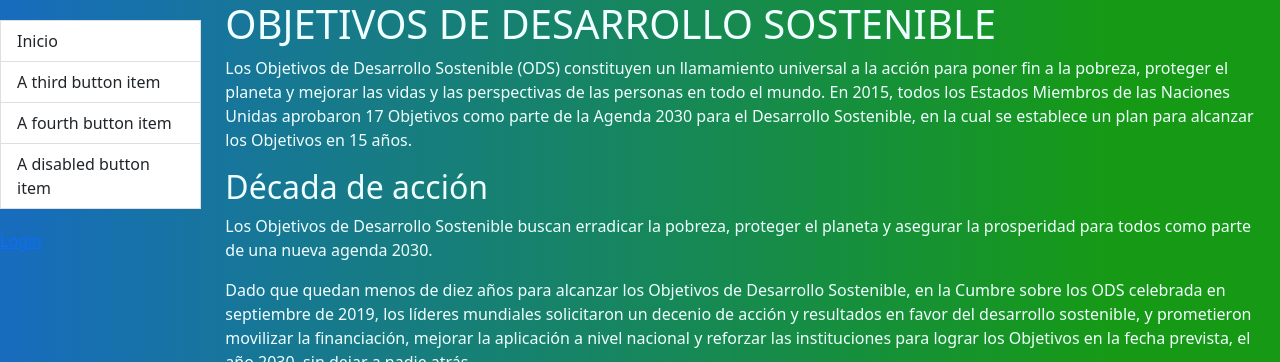
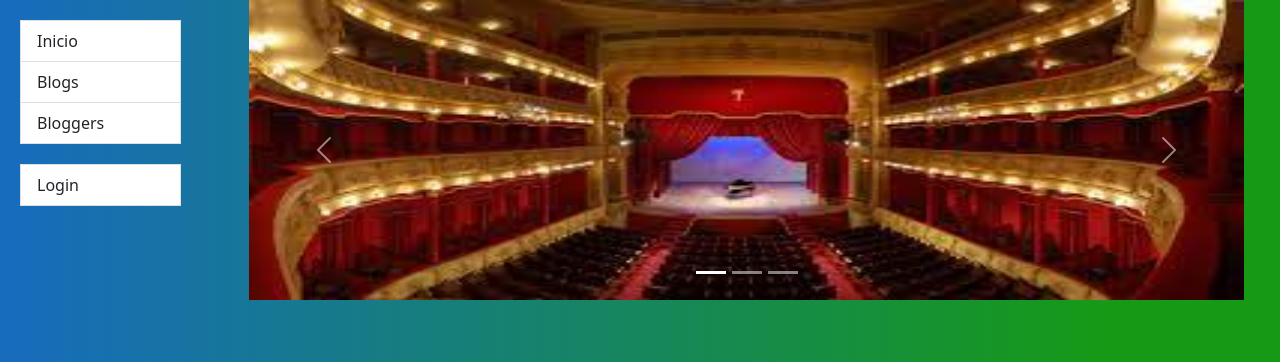
Before and after one commit to lauranatalial/Proyecto-Final-Blog-Info, a Django app: page /blog/ in a window 1280 px wide. Shown: the top 362 px of the page. Run offline with Django 3.2, Linux system fonts and the light colour scheme.

Commit message:
Actualizacion contenido

```diff
--- a/blog/static/css/styles.css
+++ b/blog/static/css/styles.css
@@ -1,18 +1,30 @@
-body{
-    background: rgb(23,108,190) !important;
-    background: linear-gradient(90deg, rgba(23,108,190,1) 0%, rgba(22,154,21,1) 87%) !important;
+body {
+  background: rgb(23, 108, 190) !important;
+  background: linear-gradient(
+    90deg,
+    rgba(23, 108, 190, 1) 0%,
+    rgba(22, 154, 21, 1) 87%
+  ) !important;
 }
 
 .sidebar-nav {
-    margin-top: 20px;
-    padding: 0;
-    list-style: none;
+  margin: 20px;
+  padding: 0;
+  list-style: none;
 }
 
-.contenido{
-    color: azure;
+.contenido {
+  margin: 4em;
 }
 
 .nav-vertical {
-    background: white;
+  background: white;
 }
+
+.carousel-image {
+  width: 100%;
+  height: 300px;
+}
+.user-section {
+  margin-top: 20px;
+}
--- a/blog/templates/base_generic.html
+++ b/blog/templates/base_generic.html
@@ -1,69 +1,75 @@
 <!DOCTYPE html>
 <html lang="en">
   <head>
-
-  {% block title %}<title>Blog</title>{% endblock %}
-  <meta charset="utf-8">
-  <meta name="viewport" content="width=device-width, initial-scale=1">
+    {% block title %}
+    <title>Blog</title>
+    {% endblock %}
+    <meta charset="utf-8" />
+    <meta name="viewport" content="width=device-width, initial-scale=1" />
     {% load static %}
-  <link rel="stylesheet" type="text/css" href="{% static 'css/styles.css' %}">
-   <script src="https://cdn.jsdelivr.net/npm/bootstrap@5.1.3/dist/js/bootstrap.bundle.min.js" integrity="sha384-ka7Sk0Gln4gmtz2MlQnikT1wXgYsOg+OMhuP+IlRH9sENBO0LRn5q+8nbTov4+1p" crossorigin="anonymous"></script>
-   <link href="https://cdn.jsdelivr.net/npm/bootstrap@5.1.3/dist/css/bootstrap.min.css" rel="stylesheet" integrity="sha384-1BmE4kWBq78iYhFldvKuhfTAU6auU8tT94WrHftjDbrCEXSU1oBoqyl2QvZ6jIW3" crossorigin="anonymous">
+    <link
+      rel="stylesheet"
+      type="text/css"
+      href="{% static 'css/styles.css' %}"
+    />
+    <script
+      src="https://cdn.jsdelivr.net/npm/bootstrap@5.1.3/dist/js/bootstrap.bundle.min.js"
+      integrity="sha384-ka7Sk0Gln4gmtz2MlQnikT1wXgYsOg+OMhuP+IlRH9sENBO0LRn5q+8nbTov4+1p"
+      crossorigin="anonymous"
+    ></script>
+    <link
+      href="https://cdn.jsdelivr.net/npm/bootstrap@5.1.3/dist/css/bootstrap.min.css"
+      rel="stylesheet"
+      integrity="sha384-1BmE4kWBq78iYhFldvKuhfTAU6auU8tT94WrHftjDbrCEXSU1oBoqyl2QvZ6jIW3"
+      crossorigin="anonymous"
+    />
     <!-- Add additional CSS in static file -->
-
-
   </head>
 
-
   <body>
-
     <div class="container-fluid">
-
-<div class="row test">
+      <div class="row">
         {% block sidebar %}
-  <div class="list-group col-sm-2">
-    <div class="sidebar-nav">
-    <a type="button" class="list-group-item list-group-item-action" href="{% url 'index' %}">Inicio</a>
-    <button type="button" class="list-group-item list-group-item-action">A third button item</button>
-    <button type="button" class="list-group-item list-group-item-action">A fourth button item</button>
-    <button type="button" class="list-group-item list-group-item-action">A disabled button item</button>
-
+        <div class="list-group list-group-flush col-sm-2">
+          <ul class="sidebar-nav sticky-top">
+            <a type="button" class="list-group-item" href="{% url 'index' %}"
+              >Inicio</a
+            >
+            <a type="button" class="list-group-item" href="{% url 'blogs' %}"
+              >Blogs</a
+            >
+            <a type="button" class="list-group-item" href="{% url 'bloggers' %}"
+              >Bloggers</a
+            >
+            <div class="user-section">
+              {% if user.is_authenticated %}
+              <li type="button" class="list-group-item">
+                User: {{ user.get_username }}
+              </li>
+              <li>
+                <a
+                  type="button"
+                  class="list-group-item"
+                  href="{% url 'logout'%}?next={{request.path}}"
+                  >Logout</a
+                >
+              </li>
+              {% else %}
+              <li>
+                <a
+                  type="button"
+                  class="list-group-item"
+                  href="{% url 'login'%}?next={{request.path}}"
+                  >Login</a
+                >
+              </li>
+              {% endif %}
             </div>
-  <ul class="sidebar-nav">
-    {% if user.is_authenticated %}
-    <li>User: {{ user.get_username }}</li>
-    <li><a href="{% url 'logout'%}?next={{request.path}}">Logout</a></li>
-    {% else %}
-    <li><a href="{% url 'login'%}?next={{request.path}}">Login</a></li>
-    {% endif %}
           </ul>
+        </div>
         {% endblock %}
+        <div class="col-sm-10">{% block content %}{% endblock %}</div>
       </div>
-
-  <div class="col-sm-10 ">
-  {% block content %}{% endblock %}
-
-  {% block pagination %}
-    {% if is_paginated %}
-        <div class="pagination">
-            <span class="page-links">
-                {% if page_obj.has_previous %}
-                    <a href="{{ request.path }}?page={{ page_obj.previous_page_number }}">previous</a>
-                {% endif %}
-                <span class="page-current">
-                    Page {{ page_obj.number }} of {{ page_obj.paginator.num_pages }}.
-                </span>
-                {% if page_obj.has_next %}
-                    <a href="{{ request.path }}?page={{ page_obj.next_page_number }}">next</a>
-                {% endif %}
-            </span>
-        </div>
-    {% endif %}
-  {% endblock %}
-
-  </div>
-</div>
-
     </div>
   </body>
 </html>
--- a/blog/templates/index.html
+++ b/blog/templates/index.html
@@ -1,20 +1,138 @@
-{% extends "base_generic.html" %}
+{% extends "base_generic.html" %} {% block content %}
+<div class="container-md">
+  <div
+    id="carouselExampleIndicators"
+    class="carousel slide"
+    data-bs-ride="carousel"
+  >
+    <div class="carousel-indicators">
+      <button
+        type="button"
+        data-bs-target="#carouselExampleIndicators"
+        data-bs-slide-to="0"
+        class="active"
+        aria-current="true"
+        aria-label="Slide 1"
+      ></button>
+      <button
+        type="button"
+        data-bs-target="#carouselExampleIndicators"
+        data-bs-slide-to="1"
+        aria-label="Slide 2"
+      ></button>
+      <button
+        type="button"
+        data-bs-target="#carouselExampleIndicators"
+        data-bs-slide-to="2"
+        aria-label="Slide 3"
+      ></button>
+    </div>
+    <div class="carousel-inner">
+      <div class="carousel-item active">
+        <img
+          class="carousel-image"
+          src="../static/images/teatro_vera.jpg"
+          class="d-block w-100"
+          alt="..."
+        />
+      </div>
+      <div class="carousel-item">
+        <img
+          class="carousel-image"
+          src="../static/images/146.jpg"
+          class="d-block w-100"
+          alt="..."
+        />
+      </div>
+      <div class="carousel-item">
+        <img
+          class="carousel-image"
+          src="../static/images/ensalada-de-pollo.jpg"
+          class="d-block w-100"
+          alt="..."
+        />
+      </div>
+    </div>
+    <button
+      class="carousel-control-prev"
+      type="button"
+      data-bs-target="#carouselExampleIndicators"
+      data-bs-slide="prev"
+    >
+      <span class="carousel-control-prev-icon" aria-hidden="true"></span>
+      <span class="visually-hidden">Previous</span>
+    </button>
+    <button
+      class="carousel-control-next"
+      type="button"
+      data-bs-target="#carouselExampleIndicators"
+      data-bs-slide="next"
+    >
+      <span class="carousel-control-next-icon" aria-hidden="true"></span>
+      <span class="visually-hidden">Next</span>
+    </button>
+  </div>
 
-{% block content %}
-<div class="contenido">
-
-    <h1>OBJETIVOS DE DESARROLLO SOSTENIBLE</h1>
-
-    <p>Los Objetivos de Desarrollo Sostenible (ODS) constituyen un llamamiento universal a la acción para poner fin a la pobreza, proteger el planeta y mejorar las vidas y las perspectivas de las personas en todo el mundo. En 2015, todos los Estados Miembros de las Naciones Unidas aprobaron 17 Objetivos como parte de la Agenda 2030 para el Desarrollo Sostenible, en la cual se establece un plan para alcanzar los Objetivos en 15 años.</p>
-
-
-    <h2>Década de acción</h2>
-    <p>Los Objetivos de Desarrollo Sostenible buscan erradicar la pobreza, proteger el planeta y asegurar la prosperidad para todos como parte de una nueva agenda 2030.</p>
-    <p>Dado que quedan menos de diez años para alcanzar los Objetivos de Desarrollo Sostenible, en la Cumbre sobre los ODS celebrada en septiembre de 2019, los líderes mundiales solicitaron un decenio de acción y resultados en favor del desarrollo sostenible, y prometieron movilizar la financiación, mejorar la aplicación a nivel nacional y reforzar las instituciones para lograr los Objetivos en la fecha prevista, el año 2030, sin dejar a nadie atrás.</p>
-    <p>El Secretario General de las Naciones Unidas hizo un llamamiento para que todos los sectores de la sociedad se movilicen en favor de una década de acción en tres niveles: acción a nivel mundial para garantizar un mayor liderazgo, más recursos y soluciones más inteligentes con respecto a los Objetivos de Desarrollo Sostenible; acción a nivel local que incluya las transiciones necesarias en las políticas, los presupuestos, las instituciones y los marcos reguladores de los gobiernos, las ciudades y las autoridades locales; y acción por parte de las personas, incluidos la juventud, la sociedad civil, los medios de comunicación, el sector privado, los sindicatos, los círculos académicos y otras partes interesadas, para generar un movimiento imparable que impulse las transformaciones necesarias.</p>
-    <div>
-        Hola dasdasdsadas Lorem ipsum dolor sit amet consectetur adipisicing elit. Dolorem blanditiis praesentium perspiciatis magnam impedit mollitia officiis molestias eius, minus corporis aperiam qui consectetur numquam, tempore sit molestiae asperiores amet quia?
+  <div class="contenido">
+    <div class="card">
+      <div class="row">
+        <div class="col-md-8 card-body">
+          <h1>OBJETIVOS DE DESARROLLO SOSTENIBLE</h1>
+          <p>
+            Los Objetivos de Desarrollo Sostenible (ODS) constituyen un
+            llamamiento universal a la acción para poner fin a la pobreza,
+            proteger el planeta y mejorar las vidas y las perspectivas de las
+            personas en todo el mundo. En 2015, todos los Estados Miembros de
+            las Naciones Unidas aprobaron 17 Objetivos como parte de la Agenda
+            2030 para el Desarrollo Sostenible, en la cual se establece un plan
+            para alcanzar los Objetivos en 15 años.
+          </p>
+        </div>
+        <div class="col-md-4">
+          <img src="..." class="img-fluid rounded-start" alt="..." />
+        </div>
+      </div>
     </div>
+    <div class="card">
+      <div class="row">
+        <div class="col-md-4">
+          <img src="..." class="img-fluid rounded-start" alt="..." />
+        </div>
+        <div class="col-md-8 card-body">
+          <h2>Década de acción</h2>
+          <p>
+            Los Objetivos de Desarrollo Sostenible buscan erradicar la pobreza,
+            proteger el planeta y asegurar la prosperidad para todos como parte
+            de una nueva agenda 2030.
+          </p>
+          <p>
+            Dado que quedan menos de diez años para alcanzar los Objetivos de
+            Desarrollo Sostenible, en la Cumbre sobre los ODS celebrada en
+            septiembre de 2019, los líderes mundiales solicitaron un decenio de
+            acción y resultados en favor del desarrollo sostenible, y
+            prometieron movilizar la financiación, mejorar la aplicación a nivel
+            nacional y reforzar las instituciones para lograr los Objetivos en
+            la fecha prevista, el año 2030, sin dejar a nadie atrás.
+          </p>
+          <p>
+            El Secretario General de las Naciones Unidas hizo un llamamiento
+            para que todos los sectores de la sociedad se movilicen en favor de
+            una década de acción en tres niveles: acción a nivel mundial para
+            garantizar un mayor liderazgo, más recursos y soluciones más
+            inteligentes con respecto a los Objetivos de Desarrollo Sostenible;
+            acción a nivel local que incluya las transiciones necesarias en las
+            políticas, los presupuestos, las instituciones y los marcos
+            reguladores de los gobiernos, las ciudades y las autoridades
+            locales; y acción por parte de las personas, incluidos la juventud,
+            la sociedad civil, los medios de comunicación, el sector privado,
+            los sindicatos, los círculos académicos y otras partes interesadas,
+            para generar un movimiento imparable que impulse las
+            transformaciones necesarias.
+          </p>
+        </div>
+      </div>
+    </div>
+  </div>
 </div>
 
 {% endblock %}
```
Also changed, not shown: README.md, blog/static/images/146.jpg (added), blog/static/images/ensalada-de-pollo.jpg (added). Lines whose indentation alone changed are shown as unchanged.
